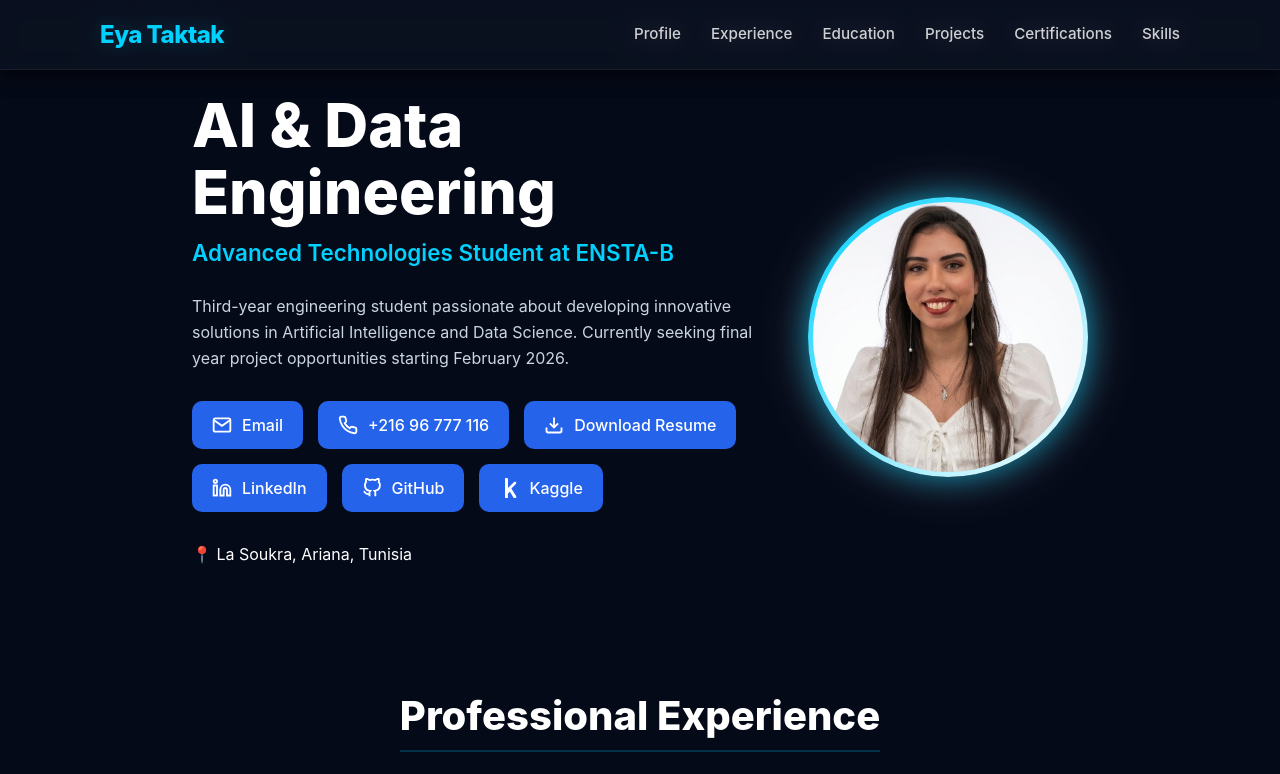
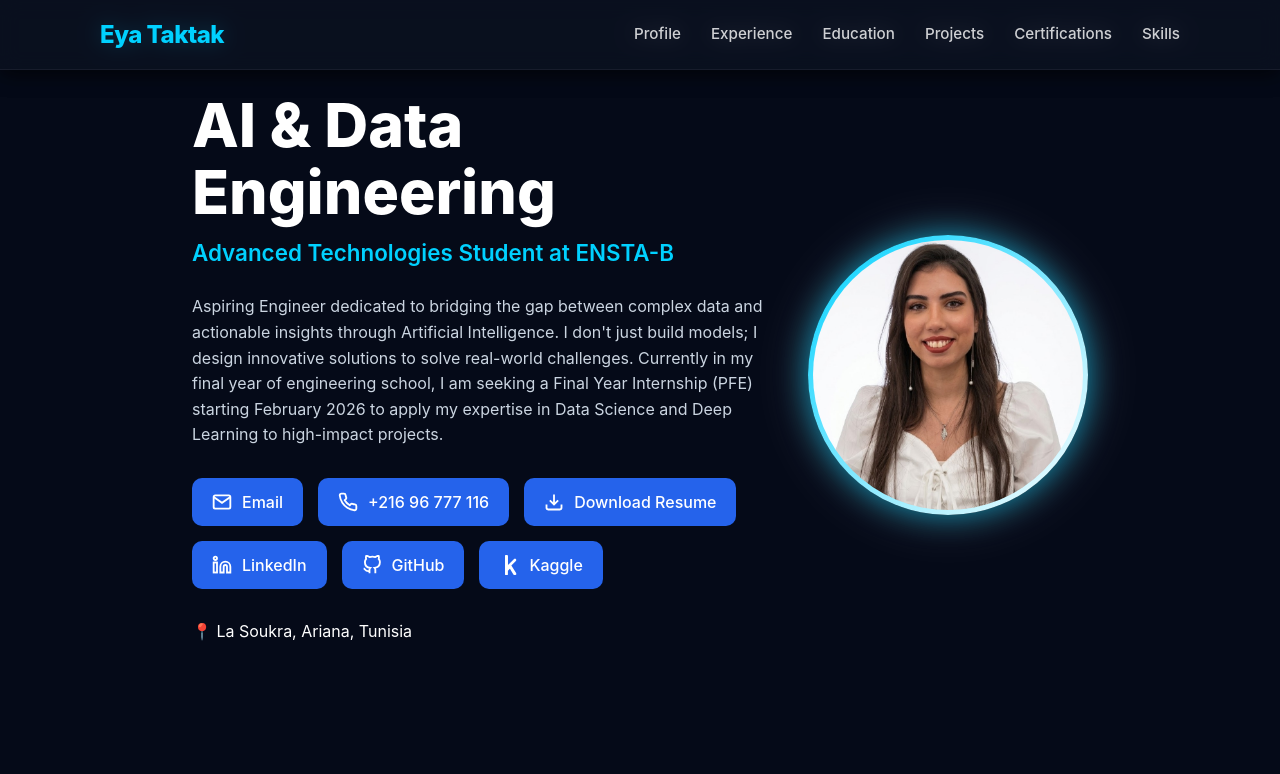
Before and after one commit to EyaTaktak/mon_portfolio, an Angular app: page / in a window 1280 px wide. Shown: the top 774 px of the page. Built offline with nearby package versions, Linux system fonts and the light colour scheme.

Commit message:
Update about section

```diff
--- a/src/app/components/about/about.html
+++ b/src/app/components/about/about.html
@@ -5,9 +5,12 @@
       <p class="subtitle">Advanced Technologies Student at ENSTA-B</p>
 
       <p class="description">
-        Third-year engineering student passionate about developing innovative solutions
-        in Artificial Intelligence and Data Science. Currently seeking
-        final year project opportunities starting February 2026.
+        Aspiring Engineer dedicated to bridging the gap between complex data
+        and actionable insights through Artificial Intelligence.
+        I don't just build models; I design innovative solutions to solve
+        real-world challenges. Currently in my final year of engineering school,
+        I am seeking a Final Year Internship (PFE) starting February 2026 to apply
+         my expertise in Data Science and Deep Learning to high-impact projects.
       </p>
 
       <div class="contact-buttons">
```
